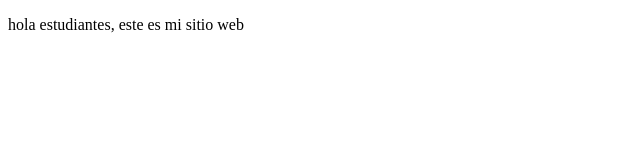
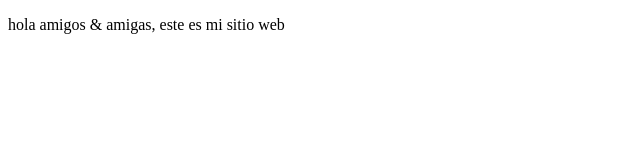
Before and after one commit to eescarria/proyectoDemoCursoPrework, a plain HTML site: page index.html in a window 1280 px wide. Shown: the full height of the page, 0-640 px from the left. Drawn offline with Linux system fonts and the light colour scheme.

```diff
--- a/index.html
+++ b/index.html
@@ -9,6 +9,6 @@
 <body>
 </body>
 <p>
-    hola estudiantes, este es mi sitio web
+    hola amigos & amigas, este es mi sitio web
 </p>
 </html>
```
